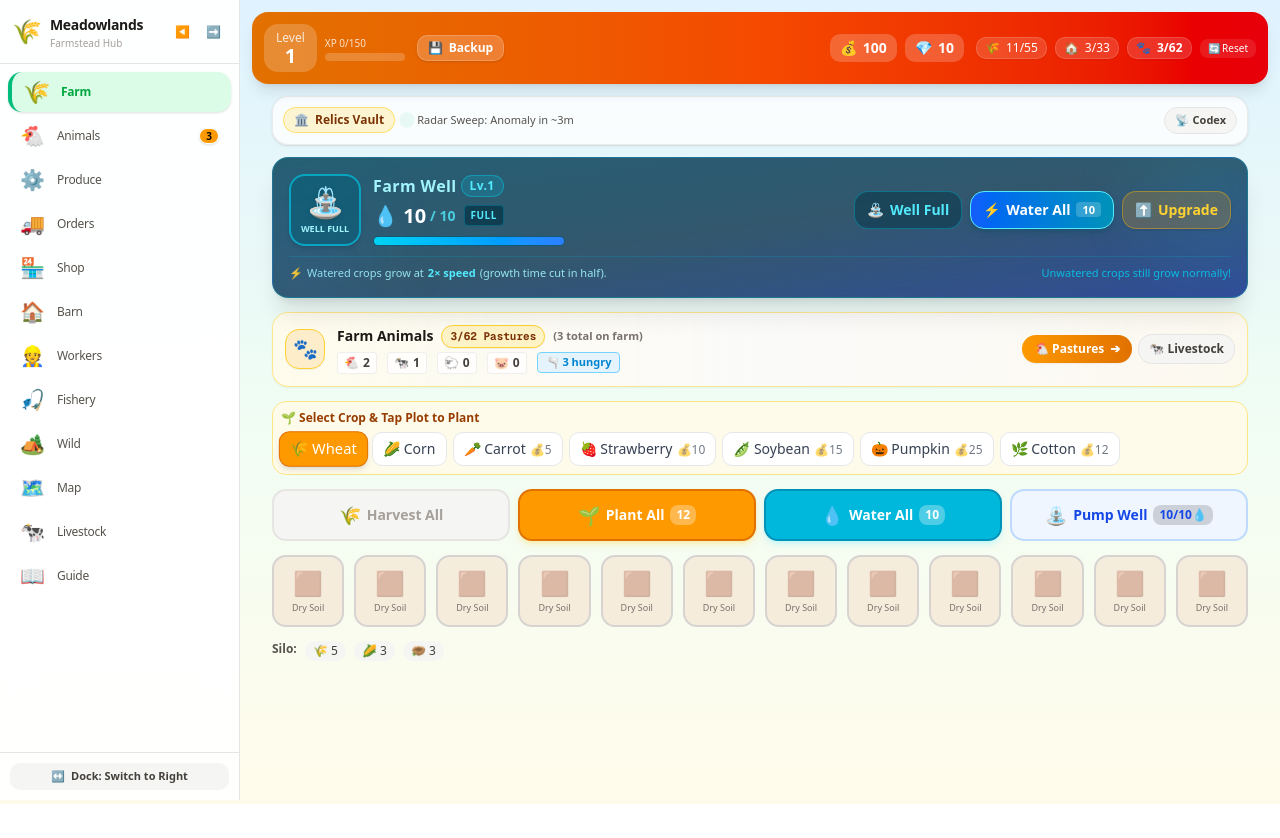
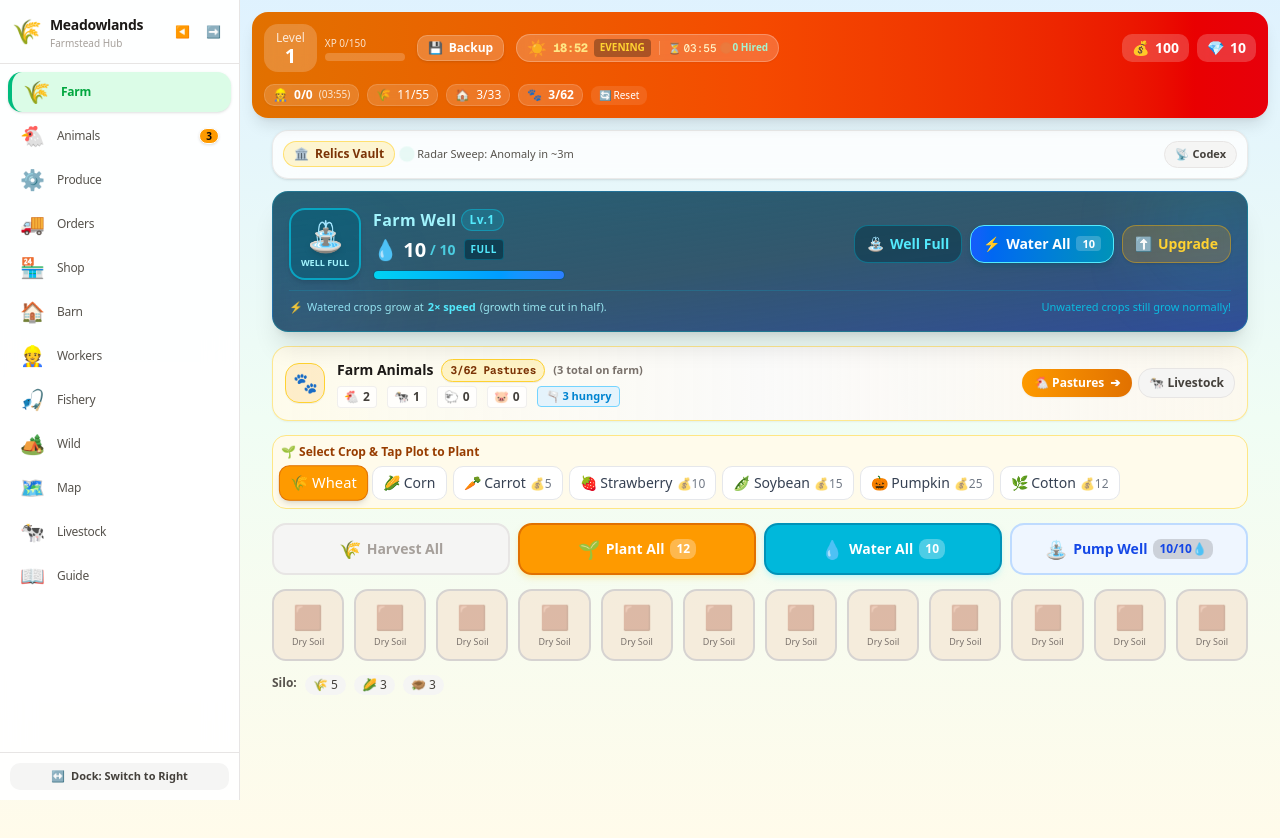
Before and after one commit to abhi543/meadowlands, a Next.js app: page / in a window 1280 px wide. Before the commit the page ends 804 px from the top, so only its background shows below. Built offline with nearby package versions, Linux system fonts and the light colour scheme.

Commit message:
feat: add workers timing display on top HUD and worker cards

```diff
--- a/src/components/game/HUD.tsx
+++ b/src/components/game/HUD.tsx
@@ -3,6 +3,8 @@
 import { useGameStore } from '@/game/store';
 import { xpForLevel } from '@/game/data';
 import { TOTAL_PASTURE_CAPACITY } from '@/types/animals';
+import { getCircadianClock, type ShiftType } from '@/game/shiftEngine';
+import { useState, useEffect } from 'react';
 
 interface HUDProps {
   onOpenBackupModal?: () => void;
@@ -22,7 +24,50 @@ export function HUD({ onOpenBackupModal, onSelectTab }: HUDProps) {
     resetGame,
     animals = [],
     livestockReserve = [],
+    farmEpochStart,
+    unifiedWorkers,
+    specialistWorkers,
+    isAllWorkersPaused,
   } = useGameStore();
+
+  const [now, setNow] = useState(Date.now());
+  useEffect(() => {
+    const timer = setInterval(() => setNow(Date.now()), 1000);
+    return () => clearInterval(timer);
+  }, []);
+
+  const clock = getCircadianClock(now, farmEpochStart);
+
+  // Count active/hired workforce
+  let totalHired = 0;
+  let onDutyCount = 0;
+
+  if (unifiedWorkers) {
+    for (const w of Object.values(unifiedWorkers)) {
+      if (w?.isHired) {
+        totalHired++;
+        const shift: ShiftType = w.shiftType || 'morning';
+        const isShiftActive = clock.activeShift === shift;
+        const isStriking = w.moraleTier === 'striking';
+        if (isShiftActive && !w.isPaused && !isAllWorkersPaused && !isStriking) {
+          onDutyCount++;
+        }
+      }
+    }
+  }
+
+  if (specialistWorkers) {
+    for (const sp of Object.values(specialistWorkers)) {
+      if (sp?.isHired) {
+        totalHired++;
+        const shift: ShiftType = sp.shiftType || 'evening';
+        const isShiftActive = clock.activeShift === shift;
+        if (isShiftActive && sp.isActive && !isAllWorkersPaused && !sp.isStriking) {
+          onDutyCount++;
+        }
+      }
+    }
+  }
 
   const xpNeeded = xpForLevel(level);
   const xpPercent = Math.min(100, (xp / xpNeeded) * 100);
@@ -74,6 +119,39 @@ export function HUD({ onOpenBackupModal, onSelectTab }: HUDProps) {
           </button>
         )}
 
+        {/* Workers Timing Display Widget (On Top Header) */}
+        <button
+          type="button"
+          onClick={() => onSelectTab?.('farmhands')}
+          className="bg-white/20 hover:bg-white/30 active:scale-95 transition-all backdrop-blur-sm rounded-xl px-2.5 py-1 text-xs flex items-center gap-2 cursor-pointer shadow-xs border border-white/25 group select-none"
+          title={`Farm Circadian Shift Clock: Day ${clock.currentDay}, ${clock.inGameTimeFormatted} (${clock.activeShiftDef.name}) · Next Shift Change in ${clock.nextShiftChangeFormatted} · ${onDutyCount} workers active · Click to open Workers`}
+        >
+          <div className="flex items-center gap-1.5 font-bold">
+            <span className="text-base leading-none animate-pulse">{clock.activeShiftDef.icon}</span>
+            <span className="font-mono text-amber-200 tracking-tight font-extrabold">{clock.inGameTime24}</span>
+            <span className="text-[10px] uppercase font-black px-1.5 py-0.5 rounded bg-black/30 text-amber-300">
+              {clock.activeShiftDef.shortName}
+            </span>
+          </div>
+          <div className="h-3.5 w-px bg-white/25" />
+          <div className="flex items-center gap-1.5 text-[11px]">
+            <span className="text-amber-100 font-mono font-medium flex items-center gap-0.5" title="Time to next shift change">
+              <span>⏳</span>
+              <span>{clock.nextShiftChangeFormatted}</span>
+            </span>
+            {isAllWorkersPaused ? (
+              <span className="text-[9px] bg-red-500/90 text-white font-extrabold px-1.5 py-0.5 rounded shadow-2xs">
+                ⏸️ Paused
+              </span>
+            ) : (
+              <span className="text-[10px] font-bold text-emerald-200 flex items-center gap-1">
+                <span className="w-1.5 h-1.5 rounded-full bg-emerald-300 animate-ping" />
+                <span>{onDutyCount > 0 ? `${onDutyCount} Active` : `${totalHired} Hired`}</span>
+              </span>
+            )}
+          </div>
+        </button>
+
         {/* Currency */}
         <div className="flex items-center gap-2 ml-auto">
           <div className="bg-white/20 backdrop-blur-sm rounded-lg px-2.5 py-1 flex items-center gap-1.5">
@@ -88,6 +166,16 @@ export function HUD({ onOpenBackupModal, onSelectTab }: HUDProps) {
 
         {/* Storage & Animals Pills */}
         <div className="flex items-center gap-2 w-full sm:w-auto mt-1 sm:mt-0 flex-wrap">
+          <button
+            type="button"
+            onClick={() => onSelectTab?.('farmhands')}
+            className="bg-white/15 hover:bg-white/25 active:scale-95 transition-all backdrop-blur-sm rounded-lg px-2 py-0.5 text-xs flex items-center gap-1.5 cursor-pointer shadow-xs border border-white/15"
+            title="Automated Workforce & Shift Telemetry (Tap to open Workers)"
+          >
+            <span>👷</span>
+            <span className="font-bold">{onDutyCount}/{totalHired}</span>
+            <span className="text-[10px] opacity-80">({clock.nextShiftChangeFormatted})</span>
+          </button>
           <button
             type="button"
             onClick={() => onSelectTab?.('barn')}
--- a/src/components/game/SpecialistWorkersSection.tsx
+++ b/src/components/game/SpecialistWorkersSection.tsx
@@ -10,6 +10,7 @@ import {
 } from '@/data/workerUpkeep';
 
 import {
+  getCircadianClock,
   getWorkerScheduleTelemetry,
   type ShiftType,
   SHIFT_DEFINITIONS,
@@ -52,6 +53,7 @@ export function SpecialistWorkersSection({ onSelectTab }: SpecialistWorkersSecti
     staffPantry
   );
 
+  const clock = getCircadianClock(now, farmEpochStart);
 
   return (
     <div className="bg-gradient-to-b from-stone-900/90 to-stone-950/95 dark:from-gray-900 dark:to-black rounded-2xl border border-amber-500/30 p-5 shadow-xl shadow-amber-950/20 backdrop-blur-md space-y-4">
@@ -72,12 +74,25 @@ export function SpecialistWorkersSection({ onSelectTab }: SpecialistWorkersSecti
           </p>
         </div>
 
-        {/* Global summary badge */}
-        <div className="flex items-center gap-2 text-xs bg-stone-800/80 border border-stone-700/60 px-3 py-1.5 rounded-xl self-start sm:self-auto">
-          <span className="text-stone-400 font-medium">Hired Specialists:</span>
-          <span className="font-bold text-amber-400">
-            {Object.values(specialistWorkers || {}).filter(w => w.isHired).length} / {LIVESTOCK_WORKER_ROSTER.length}
-          </span>
+        {/* Global summary badge & Workers Shift Timing on Top */}
+        <div className="flex items-center gap-2 flex-wrap self-start sm:self-auto">
+          <div className="flex items-center gap-2 text-xs bg-stone-950/90 border border-amber-500/30 px-3 py-1.5 rounded-xl shadow-xs">
+            <span className="text-amber-400 font-extrabold flex items-center gap-1">
+              <span>{clock.activeShiftDef.icon}</span>
+              <span>{clock.activeShiftDef.shortName} Shift</span>
+            </span>
+            <span className="text-stone-600">•</span>
+            <span className="font-mono text-stone-300 font-bold">{clock.inGameTime24}</span>
+            <span className="text-stone-600">•</span>
+            <span className="font-mono text-amber-300 font-black">⏳ {clock.nextShiftChangeFormatted}</span>
+          </div>
+
+          <div className="flex items-center gap-2 text-xs bg-stone-800/80 border border-stone-700/60 px-3 py-1.5 rounded-xl">
+            <span className="text-stone-400 font-medium">Hired Specialists:</span>
+            <span className="font-bold text-amber-400">
+              {Object.values(specialistWorkers || {}).filter(w => w.isHired).length} / {LIVESTOCK_WORKER_ROSTER.length}
+            </span>
+          </div>
         </div>
       </div>
 
@@ -207,9 +222,13 @@ export function SpecialistWorkersSection({ onSelectTab }: SpecialistWorkersSecti
                     </div>
 
                     {/* Operational Phase & Time Remaining */}
-                    <div className="flex items-center justify-between text-[10px] pt-1 border-t border-stone-800/80">
+                    <div className="flex items-center justify-between text-[10px] pt-1 border-t border-stone-800/80 gap-1 flex-wrap">
                       <span className={`px-1.5 py-0.5 rounded font-black border text-[9px] ${schedule.phaseColorClass}`}>
                         {schedule.phaseBadgeText}
+                      </span>
+                      <span className="text-[10px] font-mono font-bold text-amber-300 flex items-center gap-1">
+                        <span>⏳</span>
+                        <span>{schedule.timeRemainingFormatted}</span>
                       </span>
                       {schedule.isWellRested && (
                         <span className="text-[9px] font-bold px-1.5 py-0.5 rounded bg-emerald-500/20 text-emerald-300 border border-emerald-500/40">
```
Also changed, not shown: src/components/game/WorkersHubPanel.tsx (+48 -37 lines).
